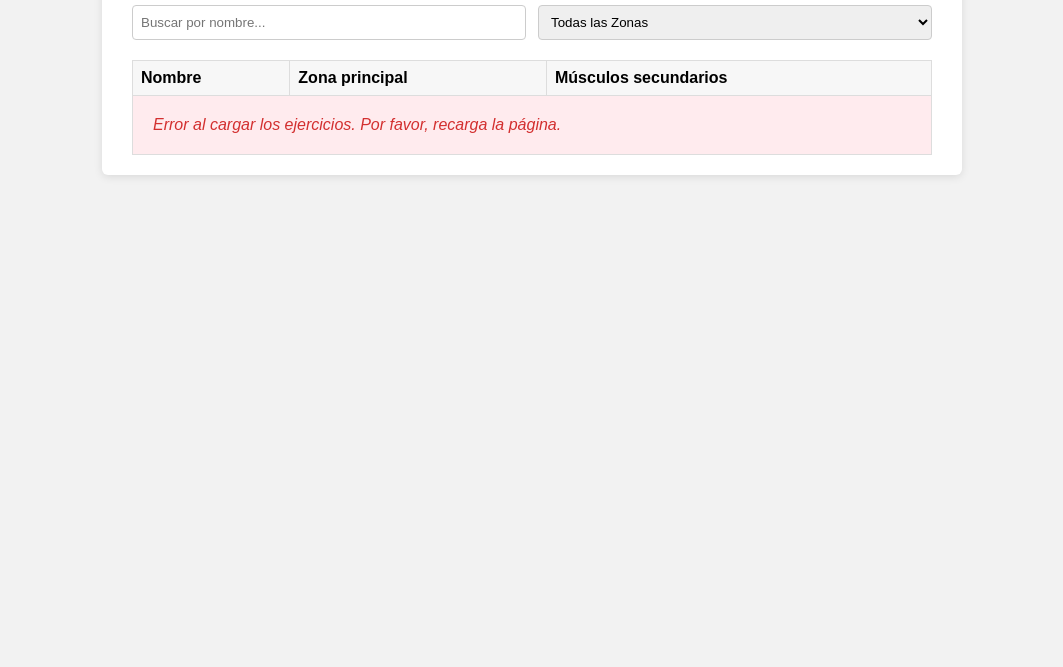
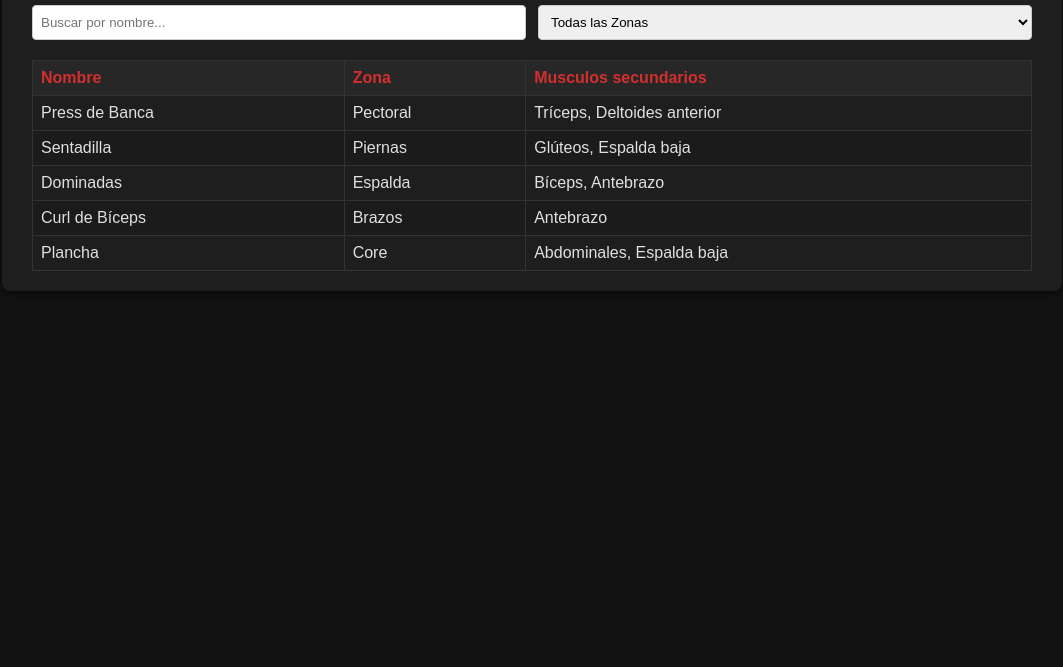
Before and after one commit to jehiel1311/yendoalgym, a plain HTML site: page static/index.html in a window 1280 px wide. Shown: the part 133-800 px from the top of the page, without its empty margins (108-1171 px from the left). Drawn offline with Linux system fonts and the light colour scheme; no server answers.

Commit message:
cambios1

```diff
--- a/static/index.html
+++ b/static/index.html
@@ -19,13 +19,7 @@
     </div>
 
     <table id="ejerciciosTable">
-      <thead>
-        <tr>
-          <th>Nombre</th>
-          <th>Zona principal</th>
-          <th>Músculos secundarios</th>
-        </tr>
-      </thead>
+      <thead></thead>
       <tbody></tbody>
     </table>
   </div>
--- a/static/main.js
+++ b/static/main.js
@@ -27,7 +27,7 @@ function showError(message) {
 async function fetchEjercicios() {
   setLoading(true);
   try {
-    const res = await fetch('/ejercicios');
+    const res = await fetch('ejercicios.json');
     if (!res.ok) throw new Error(`Error HTTP: ${res.status}`);
     ejercicios = await res.json();
     if (ejercicios.length === 0) {
@@ -54,9 +54,27 @@ function poblarZonaSelect() {
   });
 }
 
+function createHeader(keys) {
+  const thead = document.querySelector('#ejerciciosTable thead');
+  thead.innerHTML = '';
+  const tr = document.createElement('tr');
+  keys.forEach(k => {
+    const th = document.createElement('th');
+    th.textContent = k.charAt(0).toUpperCase() + k.slice(1).replace('_', ' ');
+    tr.appendChild(th);
+  });
+  thead.appendChild(tr);
+}
+
 function renderTable() {
   const filtroNombre = searchInput.value.toLowerCase();
   const filtroZona = zonaSelect.value;
+
+  // Determinar columnas dinámicamente (solo en la primera llamada)
+  if (ejercicios.length && !document.querySelector('#ejerciciosTable thead').children.length) {
+    const cols = Object.keys(ejercicios[0]);
+    createHeader(cols);
+  }
 
   const filtered = ejercicios.filter(e => {
     const coincideNombre = e.nombre.toLowerCase().includes(filtroNombre);
@@ -68,18 +86,22 @@ function renderTable() {
   filtered.forEach(e => {
     const tr = document.createElement('tr');
 
-    const tdNombre = document.createElement('td');
-    tdNombre.textContent = e.nombre;
-
-    const tdZona = document.createElement('td');
-    tdZona.textContent = e.zona;
-
-    const tdSecundarios = document.createElement('td');
-    tdSecundarios.textContent = e.musculos_secundarios.join(', ');
-
-    tr.appendChild(tdNombre);
-    tr.appendChild(tdZona);
-    tr.appendChild(tdSecundarios);
+    Object.entries(e).forEach(([key, value]) => {
+      const td = document.createElement('td');
+      if (key === 'imagen') {
+        const img = document.createElement('img');
+        img.src = value;
+        img.alt = e.nombre;
+        img.width = 124;
+        img.height = 124;
+        td.appendChild(img);
+      } else if (Array.isArray(value)) {
+        td.textContent = value.join(', ');
+      } else {
+        td.textContent = value;
+      }
+      tr.appendChild(td);
+    });
 
     tbody.appendChild(tr);
   });
@@ -96,7 +118,8 @@ function handleSearch() {
 searchInput.addEventListener('input', handleSearch);
 zonaSelect.addEventListener('change', renderTable);
 
-// Recargar datos cada 5 minutos (opcional)
+// Recarga automática solo cuando se ejecuta en localhost (Flask)
+if (location.hostname === '127.0.0.1' || location.hostname === 'localhost') {
   setInterval(() => {
     fetch('/reload')
       .then(res => res.json())
@@ -105,8 +128,9 @@ setInterval(() => {
           console.log(`Datos recargados: ${data.count} ejercicios`);
         }
       })
-    .catch(console.error);
+      .catch(() => {});
   }, 5 * 60 * 1000);
+}
 
 // Helper para compatibilidad (IE no soportado pero por si acaso)
 function afterEvent(element, event, handler) {
--- a/static/styles.css
+++ b/static/styles.css
@@ -1,22 +1,37 @@
+:root {
+  --bg-primary: #121212;
+  --bg-card: #1e1e1e;
+  --text-primary: #e0e0e0;
+  --accent: #d32f2f;
+  --bg-table-header: #272727;
+  --border-color: #333;
+}
+
 body {
   font-family: Arial, sans-serif;
-  background: #f2f2f2;
+  background: var(--bg-primary);
+  color: var(--text-primary);
   margin: 0;
   padding: 0;
 }
 
+img {
+  border-radius: 4px;
+}
+
 .container {
-  max-width: 800px;
+  max-width: 1000px;
   margin: 40px auto;
-  background: #fff;
+  background: var(--bg-card);
   padding: 20px 30px;
-  box-shadow: 0 2px 8px rgba(0, 0, 0, 0.1);
-  border-radius: 6px;
+  box-shadow: 0 2px 8px rgba(0,0,0,0.6);
+  border-radius: 8px;
 }
 
 h1 {
   text-align: center;
   margin-bottom: 20px;
+  color: var(--accent);
 }
 
 .controls {
@@ -40,13 +55,18 @@ h1 {
 
 #ejerciciosTable th,
 #ejerciciosTable td {
-  border: 1px solid #ddd;
+  border: 1px solid var(--border-color);
   padding: 8px;
   text-align: left;
 }
 
+#ejerciciosTable tr:nth-child(even) {
+  background-color: #1b1b1b;
+}
+
 #ejerciciosTable th {
-  background-color: #f7f7f7;
+  background-color: var(--bg-table-header);
+  color: var(--accent);
 }
 
 /* Estados de carga y error */
```
Also changed, not shown: 2 other files. Lines whose indentation alone changed are shown as unchanged.
